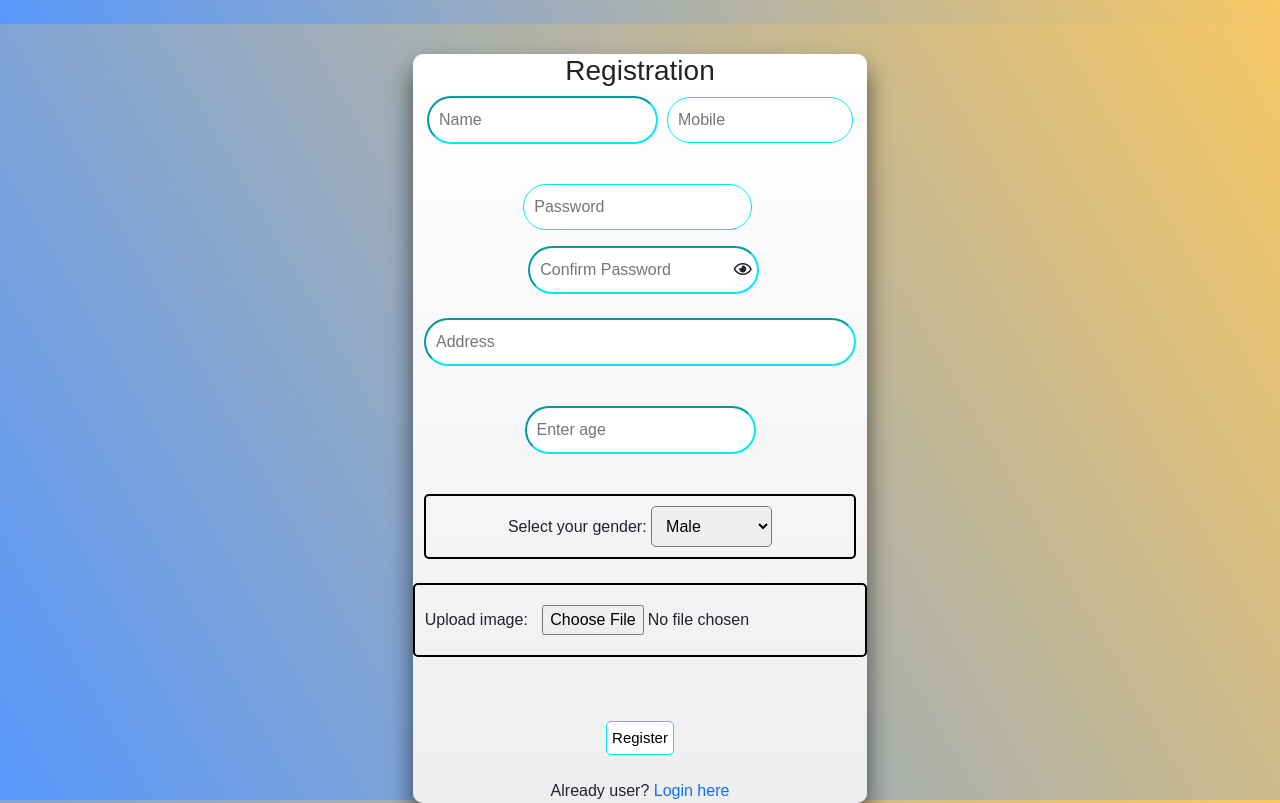
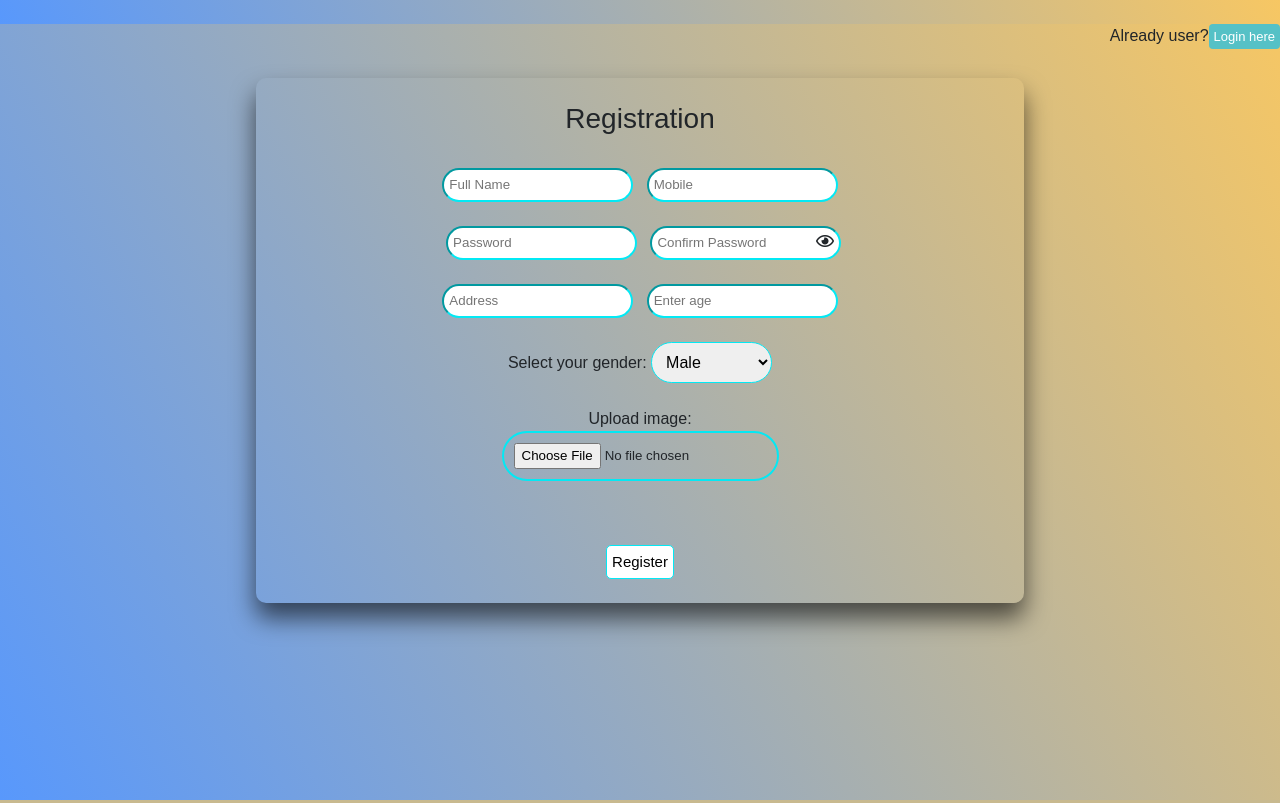
Before and after one commit to biyudh/onlinevs, a PHP site: page /routes/register.php in a window 1280 px wide. Run offline with PHP 8.4, Linux system fonts and the light colour scheme; some libraries are stand-ins or nearby versions.

Commit message:
hi file added

```diff
--- a/assets/css/login.css
+++ b/assets/css/login.css
@@ -71,3 +71,6 @@ fieldset {
 
     }
 }
+.register{
+
+}
--- a/css/style.css
+++ b/css/style.css
@@ -16,6 +16,7 @@ html {
     box-sizing: border-box;
     box-shadow: 0 15px 25px rgba(0,0,0,.6);
     border-radius: 10px;
+
   }
 
 
@@ -83,18 +84,56 @@ html {
     border:1px solid  #03e9f4 ;
 }
 input {
+    padding: 5px;
+    border-radius: 120px;
+    border-color: #03e9f4;
+    font-size: smaller;
+
+  }
+
+
+#gender, #upload{
     padding: 10px;
     border-radius: 120px;
     border-color: #03e9f4;
 
+}
+.input {
+    padding: 12px;
+    border-radius: 120px;
+    border-color: #03e9f4;
+    font-size: smaller;
+
   }
-#mob, #pass{
-    transition:all .5s;
-    border:1px solid  #03e9f4 ;
-}
-.input:not(:placeholder-shown) + .label{
-    transform: translate(0, -12px) scale(0.8);
-}
-.input:focus-within #mob, .input:focus-within #pass{
-    outline-color: #03e9f4;
-}
+  .login-box1 {
+    padding: fit-content;
+    width: 60%;
+
+    box-sizing: border-box;
+    box-shadow: 0 15px 25px rgba(0,0,0,.6);
+    border-radius: 10px;
+
+  }
+
+
+
+
+
+  .login-box1 .user-box input:focus ~ label,
+  .login-box1 .user-box input:valid ~ label {
+    top: -20px;
+    left: 0;
+    color: #03e9f4;
+    font-size: 12px;
+  }
+  .style{
+    background-color: #55c1c6;
+    text-align: center;
+    padding: 5px;
+    text-decoration: none;
+    font-size: small;
+    line-height: 10px;
+    border-radius: 4px;
+    color: white;
+
+  }
--- a/routes/adminlogin.php
+++ b/routes/adminlogin.php
@@ -6,6 +6,7 @@
     <script src="https://cdn.jsdelivr.net/npm/bootstrap@5.2.3/dist/js/bootstrap.bundle.min.js"></script>
 </head>
 <script src='https://www.google.com/recaptcha/api.js'></script>
+<link rel="stylesheet" href="../css/style.css">
 
 <body>
     <a href="../" class="btn btn-dark" name="back">Back</a>
--- a/routes/party.php
+++ b/routes/party.php
@@ -7,6 +7,7 @@
         <marquee behavior="slide" direction="right" style="background-color:  #3498db;">Please Vote The Right Candidate....Please Vote The Right Candidate....Please Vote The Right Candidate....Please Vote The Right Candidate....Please Vote The Right Candidate....</marquee>
         <a href="../"><button id="back-button"> Back</button></a>
         <link rel="stylesheet" href="../css/stylesheet.css">
+        <link rel="stylesheet" href="../css/style.css">
         <style>
 
          fieldset{
--- a/routes/register.php
+++ b/routes/register.php
@@ -9,66 +9,63 @@
     <link rel="stylesheet" href="../css/stylesheet.css">
     <link rel="stylesheet" href="../css/style.css">
 
-    <style>
-        fieldset {
-            line-height: 13px;
-            background-color: whitesmoke;
-            width: 40%;
-            height: 100%;
-            padding: 40%, 40%;
-            border-radius: 5px;
-        }
 
-        /* body {
-            margin: 0;
-            font-family: Arial, Helvetica, sans-serif;
-            background-position: center;
-            /*filter: blur(px);-webkit-filter: blur(8px);
-            background-attachment: fixed;
-            background-image: url("vote2.jpg");*/
-    </style>
 </head>
+
 <script src='https://www.google.com/recaptcha/api.js'></script>
+<div  style="display: flex; justify-content: space-between;flex-direction:row-reverse;">
+<div>Already user?<a href="../" class="style">Login here</a></div>
+</div>
 
 <body style="background-color: white;">
 
 <center>
-    <div class="login-box">
+    <div class="login-box1">
         <form action="../api/register.php" class="was-validated" id="form2" method="POST" enctype="multipart/form-data" style="margin-top:30px;">
+                <br>
+                <h3>Registration</h3>
+                <br>
 
-                <h3>Registration</h3>
-                <input type="text" name="name" placeholder="Name" required>&nbsp
+                <div  class="register">
+                <input type="text" name="name" placeholder="Full Name" required>
 
-                <input type="number" name="mob" id="mob" placeholder="Mobile" style="width:186px;" required><br><br>
-                <p class="mob-error text-danger"></p>
+               &nbsp;
 
-                <input type="password" name="pass" id="pass" placeholder="Password" required>&nbsp
-                <p class="pass-error text-danger"></p>
+
+
+                <input type="number" name="mob" id="mob" placeholder="Mobile"  required>
+                <span class="mob-error text-danger"></span></div><br>
+
+                <div  class="register">
+                <input type="password" name="pass" id="pass" placeholder="Password" required>
+                <span class="pass-error text-danger"></span>&nbsp;
 
                 <input type="password" name="cpass" placeholder="Confirm Password" required id="eye">
-                <i class="far fa-eye" id="togglePass" style="margin-left: -30px; cursor: pointer;"></i><br><br>
+                <i class="far fa-eye" id="togglePass" style="margin-left: -30px; cursor: pointer;"></i></div><br>
 
-                <input style="width: 95%" type="text" id="add" name="add" placeholder="Address" required><br><br>
-                <p class="add-error text-danger"></p>
-                <input type="number" id="age" name="age" placeholder="Enter age" required><br><br>
-                <p class="age-error text-danger"></p>
-                <div id="upload" style="width:95% ;">
+                <div  class="register">
+                <input  type="text" id="add" name="add" placeholder="Address" required>
+                <span class="add-error text-danger"></span>&nbsp;
+
+                <input type="number" id="age" name="age" placeholder="Enter age" required>
+                <span class="age-error text-danger"></span></div><br>
+                <div style="width:50% ;">
                     Select your gender:
-                    <select name="gender" id="gender">
+                    <select  style="width=5%;" name="gender" id="gender">
                         <option value="M">Male</option>
                         <option value="F">Female</option>
                         <option value="O">LGBTQIA+</option>
                     </select>
                 </div><BR>
-                <div id="upload" style="width: 100%">
-                    Upload image: <input type="file" id="profile" name="image" required>
+                <div  style="width: 100%">
+                    Upload image:<br> <input type="file" id="upload" name="image" required>
                 </div><br>
 
 
                 <div class="g-recaptcha" data-sitekey="6LflOtYjAAAAAA5h9Q4b0uxir84QAUkk45w1uQBA"></div> <br>
                 <p class="captacha-error text-danger"></p>
                 <button id="loginbtn" type="submit" name="registerbtn">Register</button><br><br>
-                Already user? <a href="../">Login here</a>
+
 
         </form>
     </div>
```
